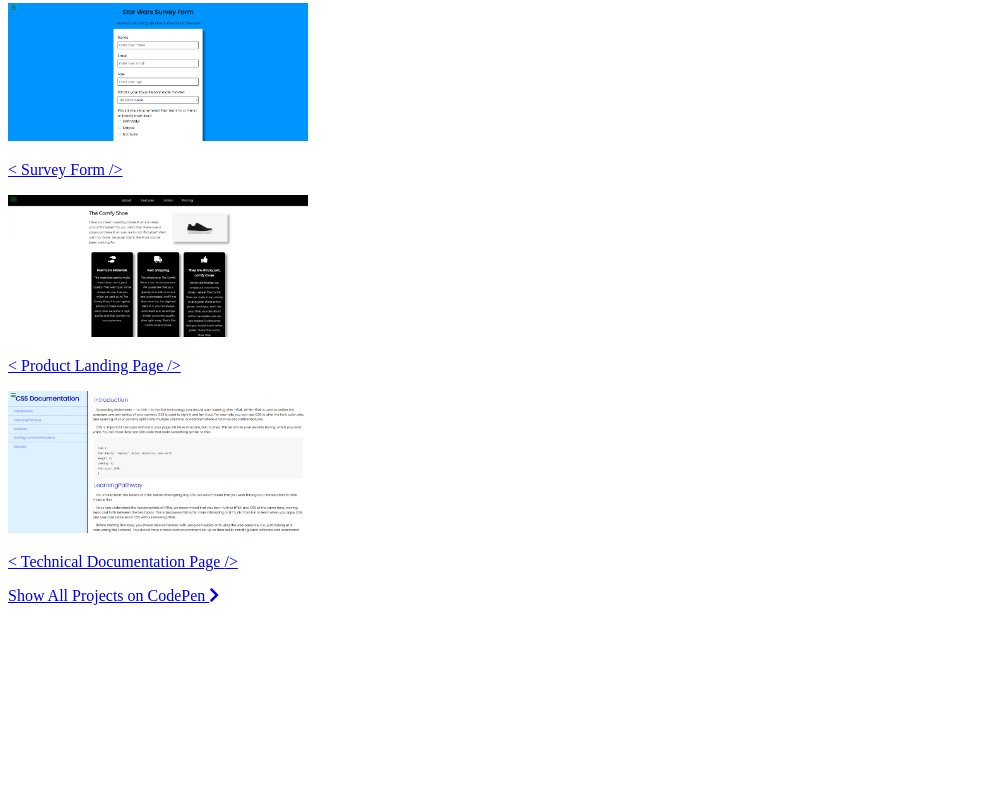
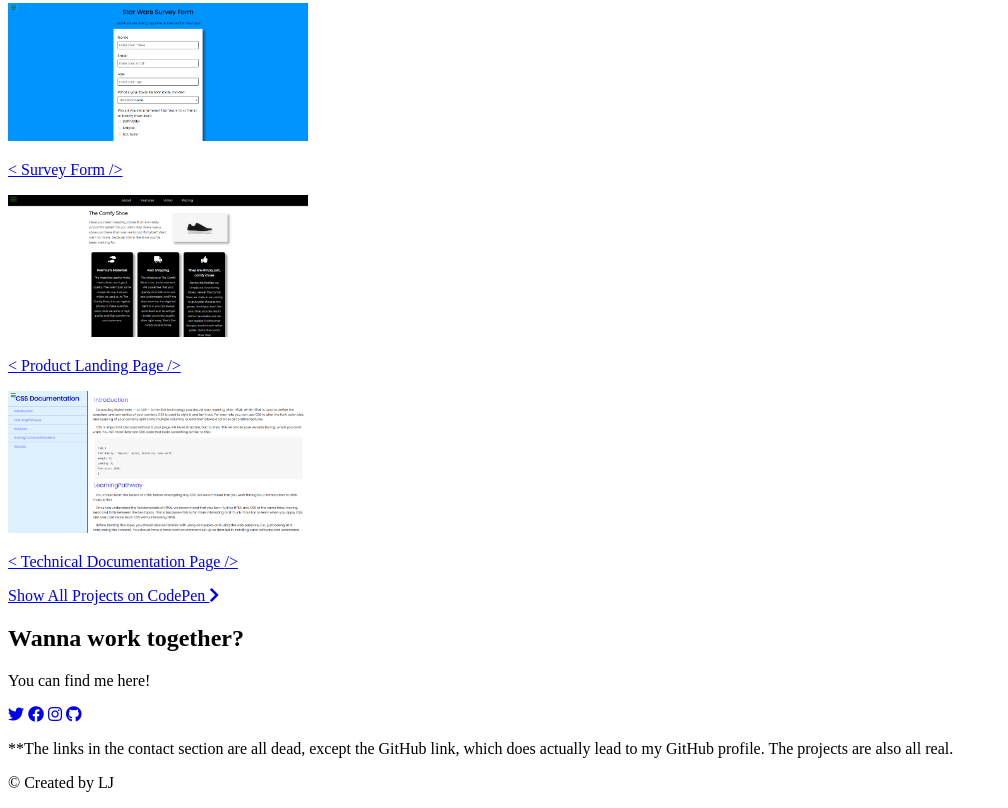
Before and after one commit to LJohnson124/BuildPersonalPortfolio-freeCodeCamp, a plain HTML site: page index.html in a window 1280 px wide. Shown: the part 417-1225 px from the top of the page, without its empty margins (0-1008 px from the left). Before the commit the page ends 1030 px from the top, so only its background shows below. Drawn offline with Linux system fonts and the light colour scheme.

Commit message:
Finishing HTML
Finished the index.html file by adding the contacts section, footer, and adding to projects section

```diff
--- a/index.html
+++ b/index.html
@@ -44,7 +44,7 @@
     <!-- START PROJECTS SECTION -->
 
     <section id="projects">
-        <h2>Here are some of my projects</h2>
+        <h2 class="projects-section-header">Here are some of my projects</h2>
         <div class="projects-grid">
             <a href="https://ljohnson124.github.io/BuildTributePage-freeCodeCamp/" target="_blank"
                 class="project project-tile">
@@ -96,10 +96,50 @@
             </a>
         </div>
 
-        <a href="https://codepen.io/ravenclawgirl">Show All Projects on CodePen <i class="fas fa-chevron-right"></i></a>
+        <a href="https://codepen.io/ravenclawgirl" target="_blank" class="btn btn-show-all">Show All Projects on
+            CodePen
+            <i class="fas fa-chevron-right"></i></a>
     </section>
 
     <!-- END PROJECTS SECTION -->
+
+    <!-- START CONTACT SECTION -->
+
+    <section id="contact">
+        <div class="contact-section-header">
+            <h2>Wanna work together?</h2>
+            <p>You can find me here!</p>
+        </div>
+        <div class="contact-links">
+            <a href="#" class="btn contact-details">
+                <i class="fab fa-twitter"></i></a>
+
+            <a href="#" class="btn contact-details">
+                <i class="fab fa-facebook"></i></a>
+
+            <a href="#" class="btn contact-details">
+                <i class="fab fa-instagram"></i></a>
+
+            <a href="https://github.com/LJohnson124" target="_blank" class="btn contact-details">
+                <i class="fab fa-github"></i></a>
+        </div>
+    </section>
+
+    <!-- END CONTACT SECTION -->
+
+    <!-- START FOOTER SECTION -->
+
+    <footer>
+        <p>
+            **The links in the contact section are all dead, except the GitHub link, which does actually lead to my
+            GitHub profile. The projects are also all real.
+        </p>
+        <p>
+            &copy; Created by LJ
+        </p>
+    </footer>
+
+    <!-- END FOOTER SECTION -->
 </body>
 
 </html>
```
